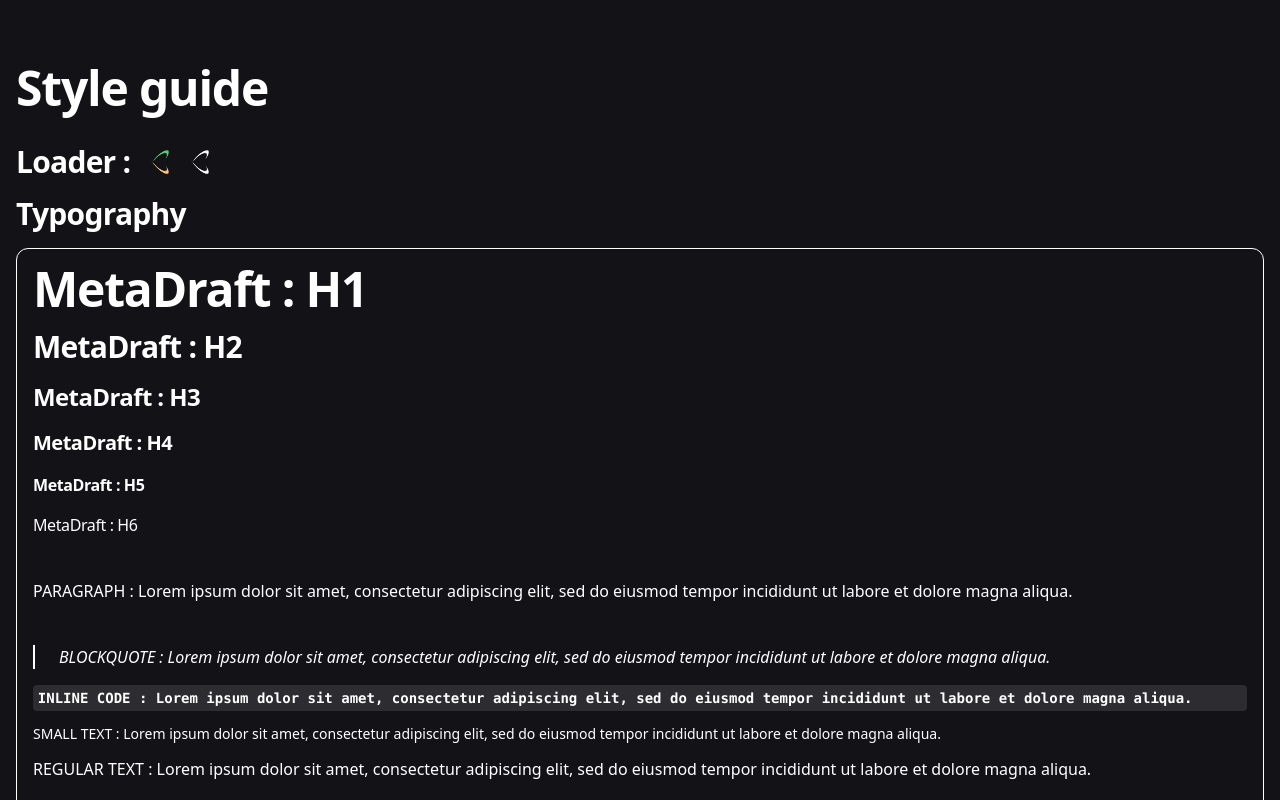
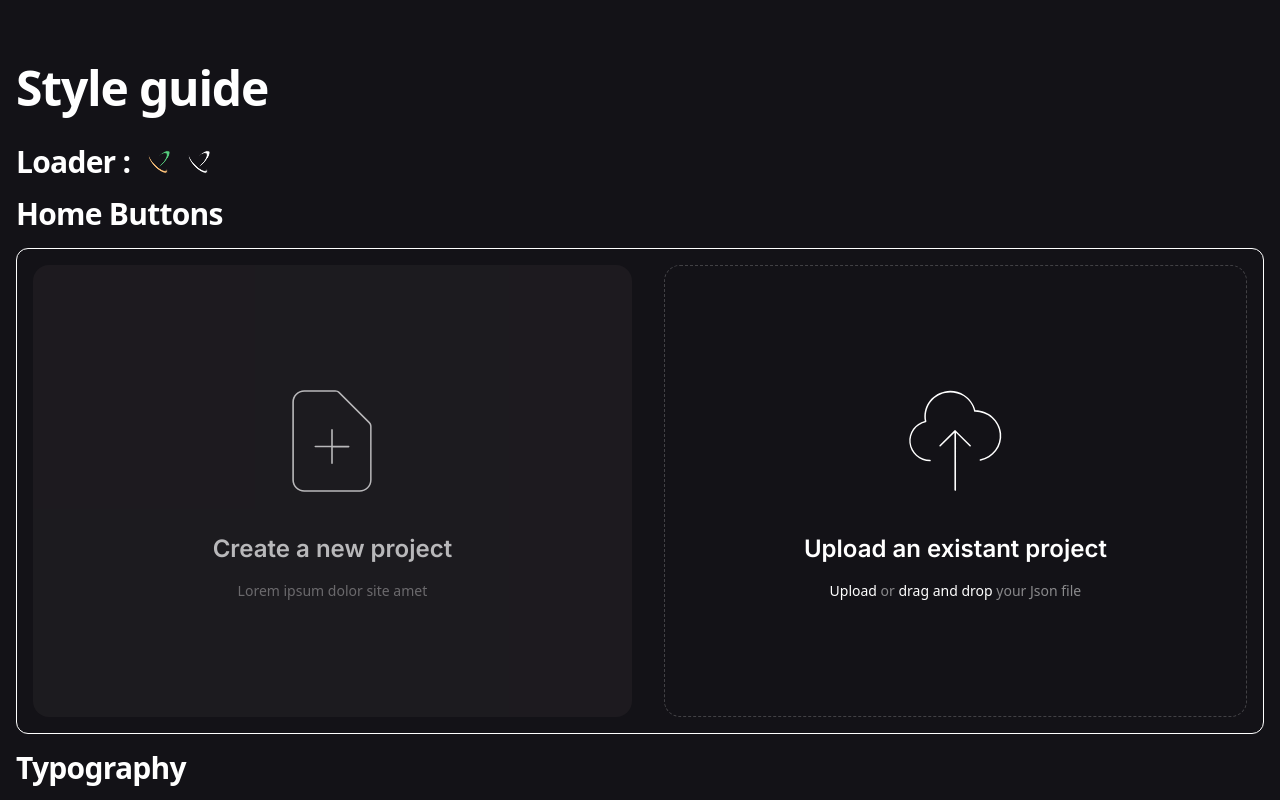
Before and after one commit to Cardano-Forge/MetaDraft, a Next.js app in the folder client/: page /style-guide in a window 1280 px wide. Shown: the top 800 px of the page. Built offline with nearby package versions, Linux system fonts and the light colour scheme.

Commit message:
Drag n Drop Upload Button

```diff
--- a/client/package.json
+++ b/client/package.json
@@ -23,6 +23,7 @@
     "next": "^14.2.4",
     "react": "^18.3.1",
     "react-dom": "^18.3.1",
+    "react-dropzone": "^14.2.3",
     "tailwind-merge": "^2.4.0",
     "tailwindcss-animate": "^1.0.7",
     "zod": "^3.23.3"
--- /dev/null
+++ b/client/src/app/(dev)/style-guide/home-buttons.tsx
@@ -0,0 +1,16 @@
+import React from "react";
+import CreateProjectButton from "~/components/create-project-button";
+import { Typography } from "~/components/typography";
+import UploadProjectButton from "~/components/upload-project-button";
+
+export default function HomeButtons() {
+  return (
+    <div className="flex flex-col gap-4">
+      <Typography as="h2">Home Buttons</Typography>
+      <div className="flex w-full flex-col-reverse items-center justify-center gap-8 rounded-xl border p-4 lg:flex-row">
+        <CreateProjectButton />
+        <UploadProjectButton />
+      </div>
+    </div>
+  );
+}
--- a/client/src/app/(dev)/style-guide/page.tsx
+++ b/client/src/app/(dev)/style-guide/page.tsx
@@ -5,6 +5,7 @@
 import Typographies from "./typographies";
 import StepsGuide from "./steps-guide";
 import StatsGuide from "./stats-guide";
+import HomeButtons from "./home-buttons";
 
 export default function StyleGuidePage() {
   return (
@@ -16,6 +17,7 @@
           <Loader />
           <Loader className="loader-white" />
         </div>
+        <HomeButtons />
         <Typographies />
         <Buttons />
         <Icons />
--- /dev/null
+++ b/client/src/components/create-project-button.tsx
@@ -0,0 +1,25 @@
+import React from "react";
+import DocumentAddIcon from "~/icons/document-add.icon";
+import { Typography } from "./typography";
+import { Button } from "./ui/button";
+
+export default function CreateProjectButton() {
+  // TODO - Action of creating a project (milestones 4)
+  return (
+    <Button
+      variant={"secondary"}
+      className="flex h-[452px] w-full min-w-[300px] max-w-[610px] flex-col items-center justify-center gap-8 rounded-2xl bg-card hover:bg-card/70"
+      disabled
+    >
+      <DocumentAddIcon />
+      <div className="flex flex-col items-center justify-center gap-4">
+        <Typography as={"largeText"} className="font-inter text-2xl">
+          Create a new project
+        </Typography>
+        <Typography as={"mutedText"} className="font-normal">
+          Lorem ipsum dolor site amet
+        </Typography>
+      </div>
+    </Button>
+  );
+}
--- /dev/null
+++ b/client/src/components/upload-project-button.tsx
@@ -0,0 +1,116 @@
+"use client";
+
+import React, { useEffect, useRef, useState } from "react";
+import { useDropzone } from "react-dropzone";
+
+import CloudUploadIcon from "~/icons/cloud-upload.icon";
+import { Typography } from "./typography";
+
+function getFileExtension(filename: string) {
+  const parts = filename.split(".");
+  return parts.length > 1 ? parts.pop() : "";
+}
+
+export default function UploadProjectButton() {
+  const timeoutId = useRef<NodeJS.Timeout | null>(null);
+  const [error, setError] = useState<Error | undefined>(undefined);
+
+  const {
+    getRootProps,
+    getInputProps,
+    isDragActive,
+    fileRejections,
+    acceptedFiles,
+  } = useDropzone({
+    maxFiles: 1,
+    accept: { "application/json": [], "text/csv": [] },
+  });
+
+  console.log("acceptedFiles : ", acceptedFiles);
+  console.log("fileRejections : ", fileRejections);
+
+  // Handling error
+  useEffect(() => {
+    // No file received
+    if (fileRejections.length === 0) setError(undefined);
+
+    // Too many in accepted or rejected files
+    if (fileRejections.length > 1)
+      setError(
+        new Error("Too many file were provided, please select only one file."),
+      );
+
+    // Has only on error
+    const rejected = fileRejections[0];
+    if (rejected) {
+      const fileExtension = getFileExtension(rejected.file.name);
+      if (rejected.errors[0]?.code === "file-invalid-type") {
+        setError(
+          new Error(
+            `File type must be application/json or text/csv but received .${fileExtension}`,
+          ),
+        );
+      }
+    }
+  }, [fileRejections]);
+
+  // Success
+  useEffect(() => {
+    if (acceptedFiles.length > 0) {
+      // do something with the file
+    }
+  }, [acceptedFiles]);
+
+  // Clear error after 8s
+  useEffect(() => {
+    if (error) {
+      if (timeoutId.current) {
+        clearTimeout(timeoutId.current);
+      }
+
+      timeoutId.current = setTimeout(() => {
+        setError(undefined);
+      }, 3_000);
+    }
+
+    // Cleanup function to clear the timeout if the component unmounts
+    return () => {
+      if (timeoutId.current) {
+        clearTimeout(timeoutId.current);
+      }
+    };
+  }, [error]);
+
+  return (
+    <div
+      {...getRootProps()}
+      className="flex h-[452px] w-full min-w-[300px] max-w-[610px] flex-col items-center justify-center gap-8 rounded-2xl border border-dashed border-input/20 bg-transparent hover:bg-card/70"
+    >
+      <input {...getInputProps()} multiple={false} />
+      <CloudUploadIcon />
+      <div className="flex flex-col items-center justify-center gap-4">
+        <Typography as={"largeText"} className="font-inter text-2xl">
+          Upload an existant project
+        </Typography>
+        {isDragActive ? (
+          <Typography as={"mutedText"} className="font-normal">
+            Drop the file here...
+          </Typography>
+        ) : (
+          <>
+            <Typography as={"mutedText"} className="font-normal">
+              <span className="text-white">Upload</span> or{" "}
+              <span className="text-white">drag and drop</span> your Json file
+            </Typography>
+
+            {!!error && (
+              <Typography as={"mutedText"} className="font-normal text-red-600">
+                {error.message}
+              </Typography>
+            )}
+          </>
+        )}
+      </div>
+    </div>
+  );
+}
```
Also changed, not shown: 1 other file (tests, documents, lock files or other folders).
